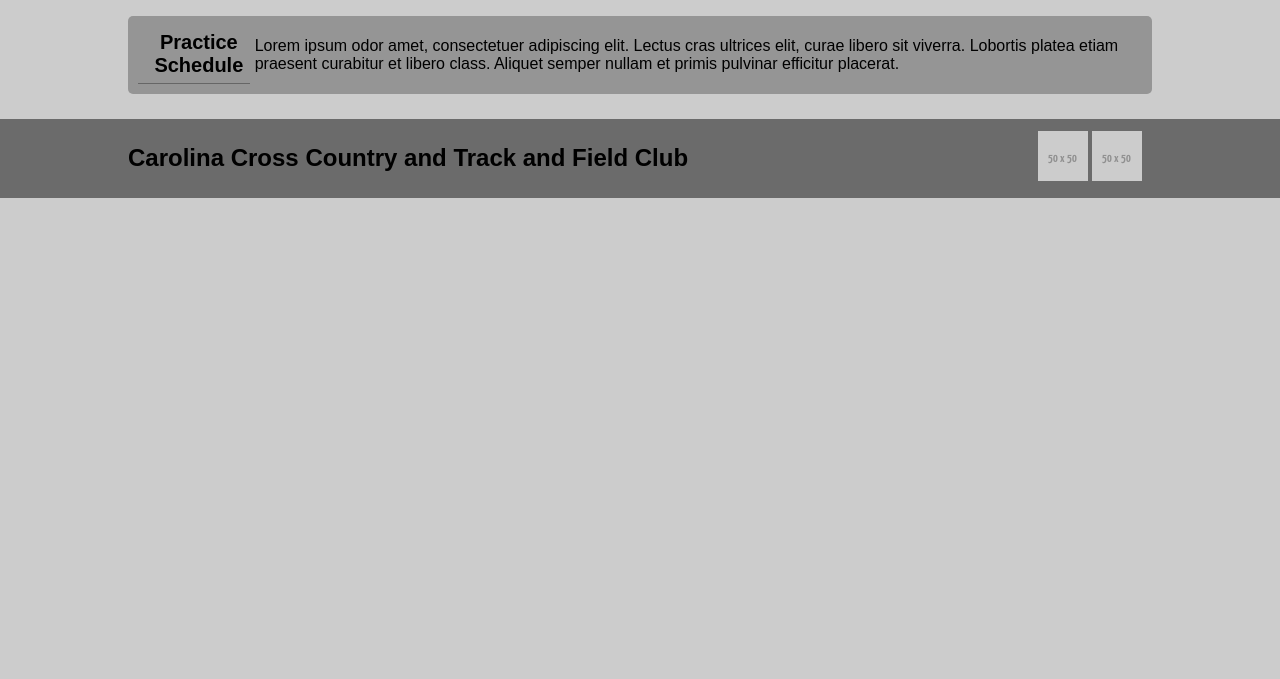
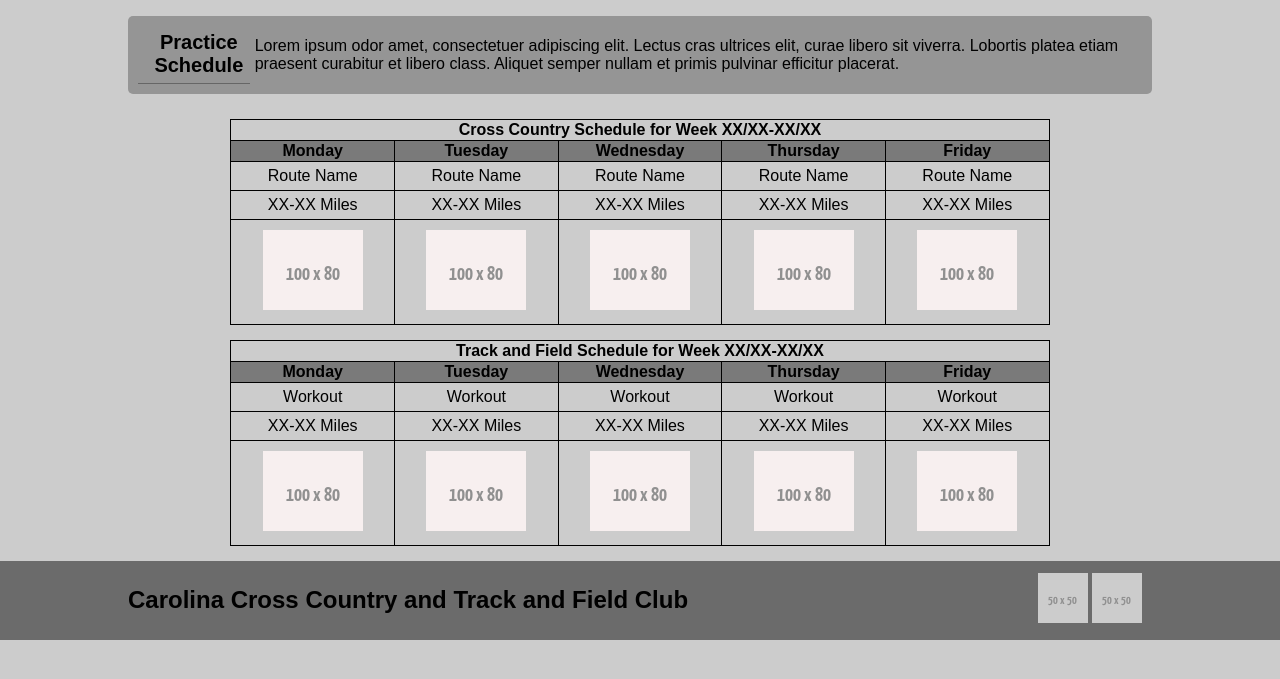
Before and after one commit to VictoriaCL08/VictoriaCL08.github.io, a plain HTML site: page csce242/projects/part03/schedule.html in a window 1280 px wide. Shown: the part 85-764 px from the top of the page. Drawn offline with Linux system fonts and the light colour scheme.

Commit message:
Assignment 06

```diff
--- a/csce242/projects/part03/schedule.html
+++ b/csce242/projects/part03/schedule.html
@@ -36,8 +36,72 @@
                 </p>
             </section>
 
-
-
+            <section class="weekly-sched">
+                <table class="table-sched">
+                    <tr><th colspan="5">Cross Country Schedule for Week XX/XX-XX/XX</th></tr>
+                    <tr>
+                        <th>Monday</th>
+                        <th>Tuesday</th>
+                        <th>Wednesday</th>
+                        <th>Thursday</th>
+                        <th>Friday</th>
+                    </tr>
+                    <tr>
+                        <td>Route Name</td>
+                        <td>Route Name</td>
+                        <td>Route Name</td>
+                        <td>Route Name</td>
+                        <td>Route Name</td>
+                    </tr>
+                    <tr>
+                        <td>XX-XX Miles</td>
+                        <td>XX-XX Miles</td>
+                        <td>XX-XX Miles</td>
+                        <td>XX-XX Miles</td>
+                        <td>XX-XX Miles</td>
+                    </tr>
+                    <tr>
+                        <td><img src="images/100x80-img.png"></td>
+                        <td><img src="images/100x80-img.png"></td>
+                        <td><img src="images/100x80-img.png"></td>
+                        <td><img src="images/100x80-img.png"></td>
+                        <td><img src="images/100x80-img.png"></td>
+                    </tr>
+                </table>
+            </section>
+            <section class="weekly-sched">
+                <table class="table-sched">
+                    <tr><th colspan="5">Track and Field Schedule for Week XX/XX-XX/XX</th></tr>
+                    <tr>
+                        <th>Monday</th>
+                        <th>Tuesday</th>
+                        <th>Wednesday</th>
+                        <th>Thursday</th>
+                        <th>Friday</th>
+                    </tr>
+                    <tr>
+                        <td>Workout</td>
+                        <td>Workout</td>
+                        <td>Workout</td>
+                        <td>Workout</td>
+                        <td>Workout</td>
+                    </tr>
+                    <tr>
+                        <td>XX-XX Miles</td>
+                        <td>XX-XX Miles</td>
+                        <td>XX-XX Miles</td>
+                        <td>XX-XX Miles</td>
+                        <td>XX-XX Miles</td>
+                    </tr>
+                    <tr>
+                        <td><img src="images/100x80-img.png"></td>
+                        <td><img src="images/100x80-img.png"></td>
+                        <td><img src="images/100x80-img.png"></td>
+                        <td><img src="images/100x80-img.png"></td>
+                        <td><img src="images/100x80-img.png"></td>
+                    </tr>
+                </table>
+            </section>
 
         </main>
 
--- a/csce242/projects/part03/styles.css
+++ b/csce242/projects/part03/styles.css
@@ -82,6 +82,16 @@
     border-bottom: solid 1px var(--section-color-2);
     font-size: 20px;
 }
+/******************************************* Schedule Page **********************************/
+.table-sched img{
+    margin:5px;
+}
+.table-sched td{
+    padding:5px;
+}
+.weekly-sched{
+    margin: 15px 0 15px;
+}
 
 
 /*********************************** Past Events *************************/
@@ -101,7 +111,7 @@
     font-size: 24px;
     margin-bottom:5px;
 }
-.table{
+.table, .table-sched{
 
     border: 1px solid var(--text-color);
     color: var(--text-color);
@@ -112,12 +122,12 @@
 
 }
 
-.table th, .table td {
+.table th, .table td, .table-sched th, .table-sched td {
     border: 1px solid var(--text-color);
     text-align: center;
 }
 
-.table tr:nth-child(odd){
+.table tr:nth-child(odd), .table-sched tr:nth-child(2){
     background-color: var(--table-color-1);
 }
 .table tr:nth-child(even){
```
Also changed, not shown: csce242/assignments/assignment06/index.html (+7 -5 lines), csce242/assignments/assignment06/script.js (+3 -7 lines), csce242/assignments/assignment06/styles.css (+2 -29 lines), csce242/projects/part03/images/100x80-img.png (added).
